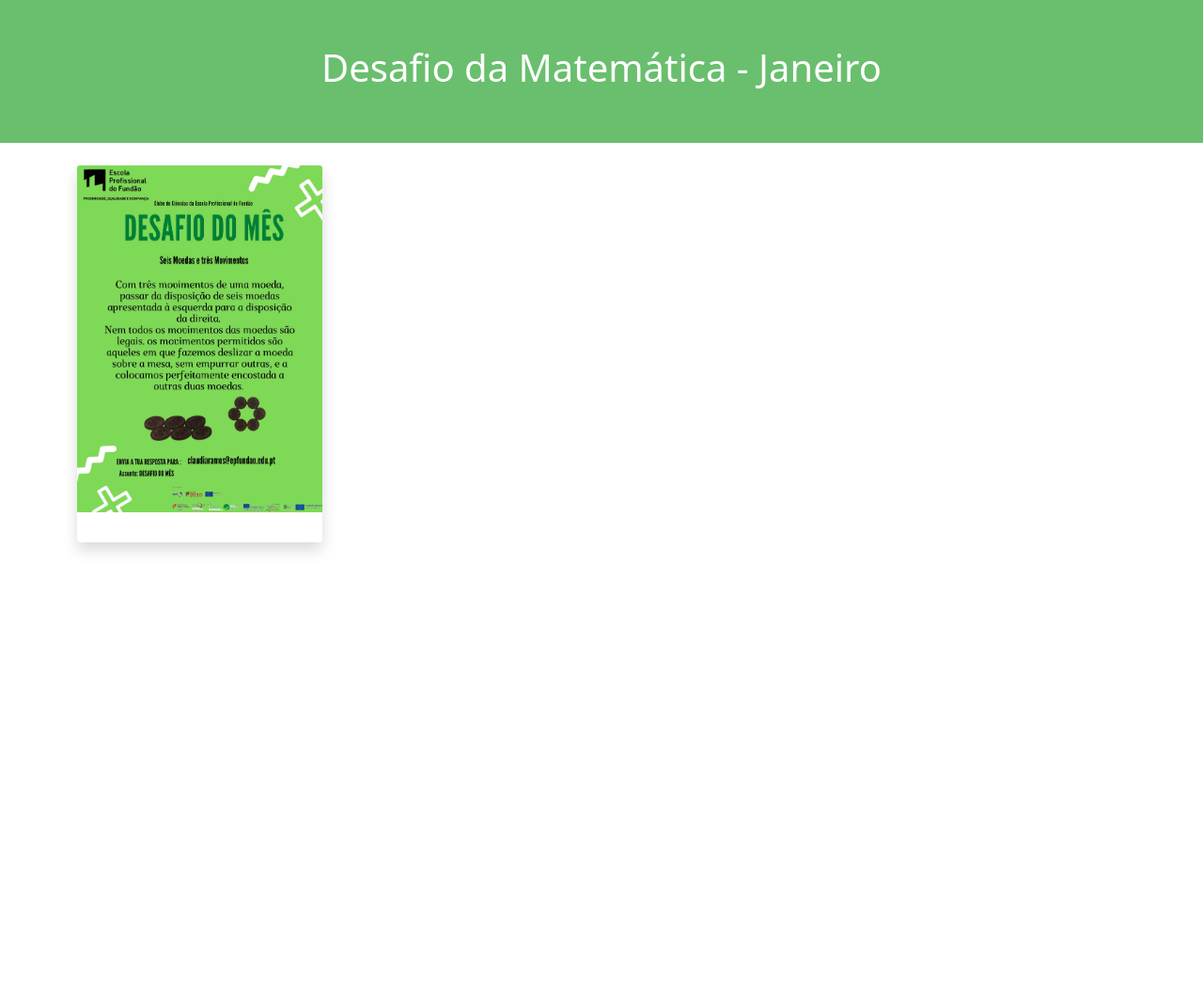
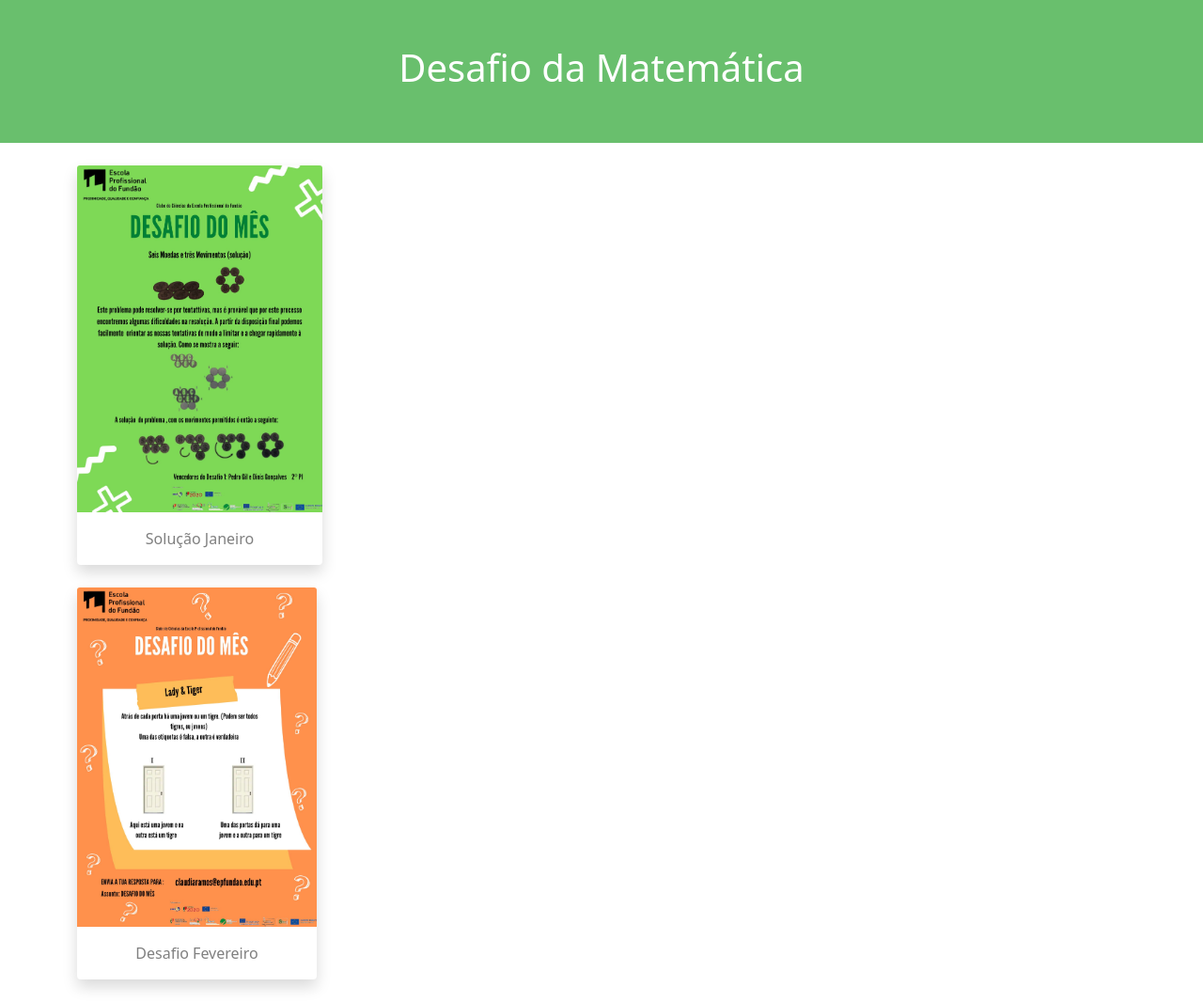
Before and after one commit to jhonnynetworker/epf-nexs, a plain HTML site: page desafio_matematicas.html in a window 1280 px wide. Shown: the whole page at 94% size. Before the commit the page ends 800 px from the top, so only its background shows below. Drawn offline with Linux system fonts and the light colour scheme.

Commit message:
atualizaçao desafio do mes

```diff
--- a/desafio_matematicas.html
+++ b/desafio_matematicas.html
@@ -26,7 +26,7 @@
         <!-- Header -->
         <header class="bg-primary text-center py-5 mb-4">
             <div class="container">
-                <h1 class="fw-light text-white">Desafio da Matemática - Janeiro</h1>
+                <h1 class="fw-light text-white">Desafio da Matemática</h1>
             </div>
         </header>
 
@@ -35,14 +35,27 @@
             <div class="row">
                 <div class="col-xl-3 col-md-6 mb-4">
                     <div class="card border-0 shadow">
-                        <img src="/img/desafio de matematicas/Desafio 1.jpg" class="card-img-top" alt="...">
+                        <img src="/img/desafio de matematicas/resultado_janeiro.jpg" class="card-img-top" alt="...">
                         <div class="card-body text-center">
                             <h5 class="card-title mb-0"></h5>
-                            <div class="card-text text-black-50"></div>
+                            <div class="card-text text-black-50">Solução Janeiro</div>
                         </div>
                     </div>
                 </div>
     </body>
+    <!-- Page Content -->
+    <div class="row">
+        <div class="col-xl-3 col-md-6 mb-4">
+            <div class="card border-0 shadow">
+                <img src="/img/desafio de matematicas/desafio_fevereiro.jpg" class="card-img-top" alt="...">
+                <div class="card-body text-center">
+                    <h5 class="card-title mb-0"></h5>
+                    <div class="card-text text-black-50">Desafio Fevereiro</div>
+                </div>
+            </div>
+        </div>
+        </body>
+
 
     </html>
     </title>
```
Also changed, not shown: img/desafio de matematicas/desafio_fevereiro.jpg (added), img/desafio de matematicas/resultado_janeiro.jpg (added).
